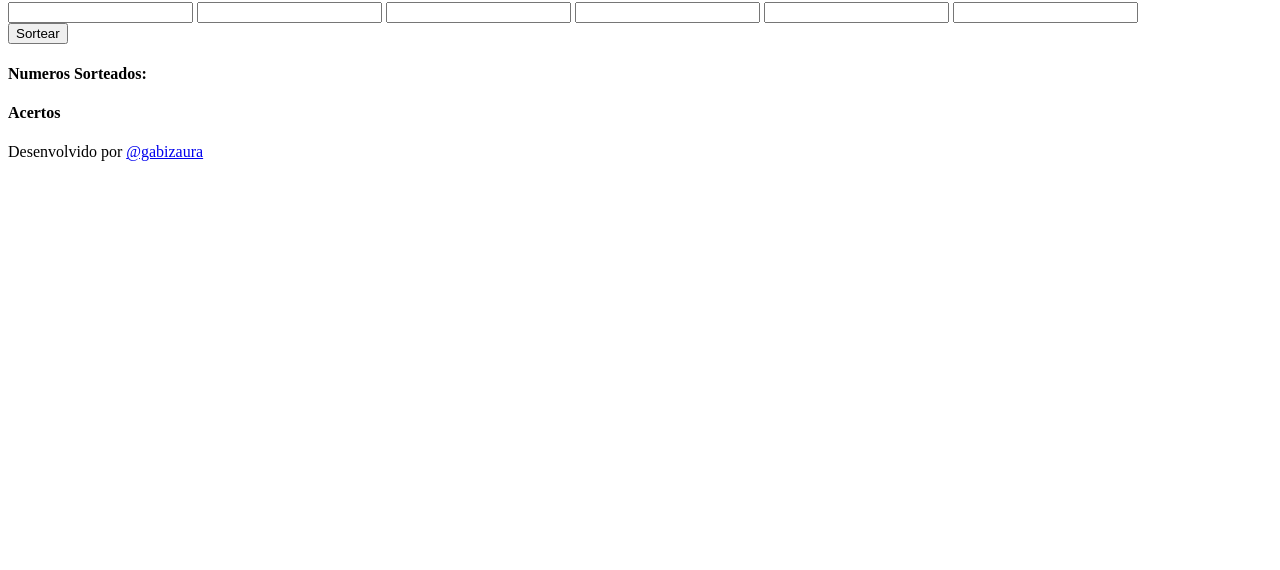
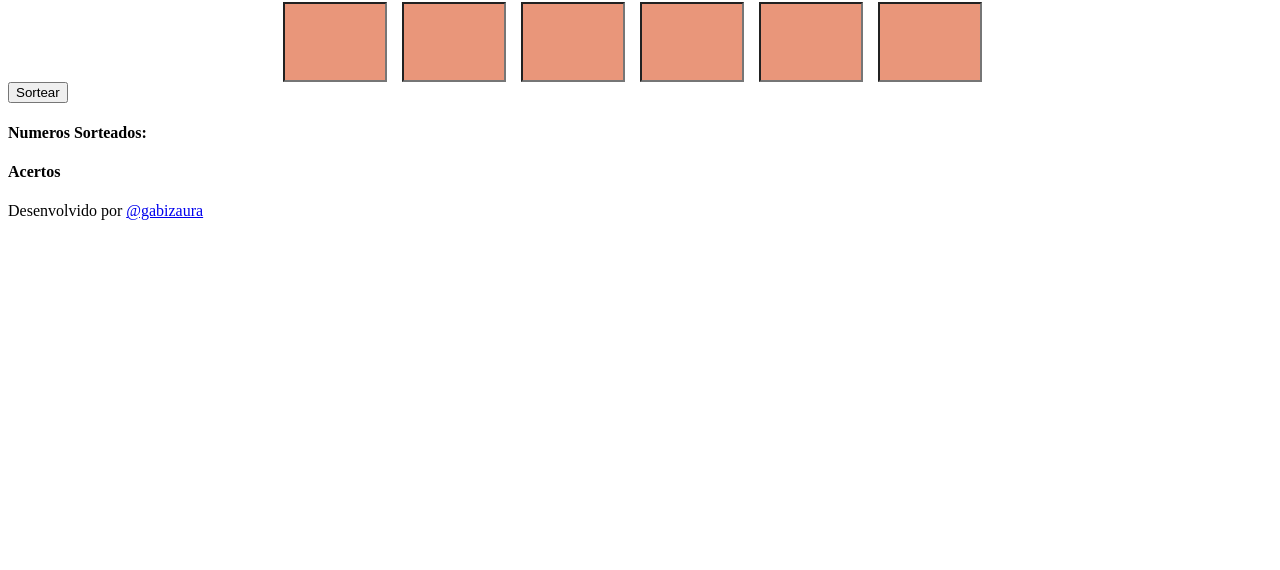
Before and after one commit to gabizaura/loteca_mat, a plain HTML site: page index.html in a window 1280 px wide. Shown: the part 230-800 px from the top of the page. Drawn offline with Linux system fonts and the light colour scheme.

Commit message:
alteração do css input

```diff
--- a/estilo.css
+++ b/estilo.css
@@ -23,4 +23,18 @@ h3{
     font-family: Impact, Haettenschweiler, 'Arial Narrow Bold', sans-serif;
     margin-top: 10px;
     letter-spacing: 10px;
+
 }
+
+.selecao{
+    display: flex;
+    justify-content: center;
+    align-items: center;
+}
+
+.selecao > input{
+    width: 1.5em;
+    font-size: 4em;
+    margin-right: 15px;
+    background-color: darksalmon;
+}
```
